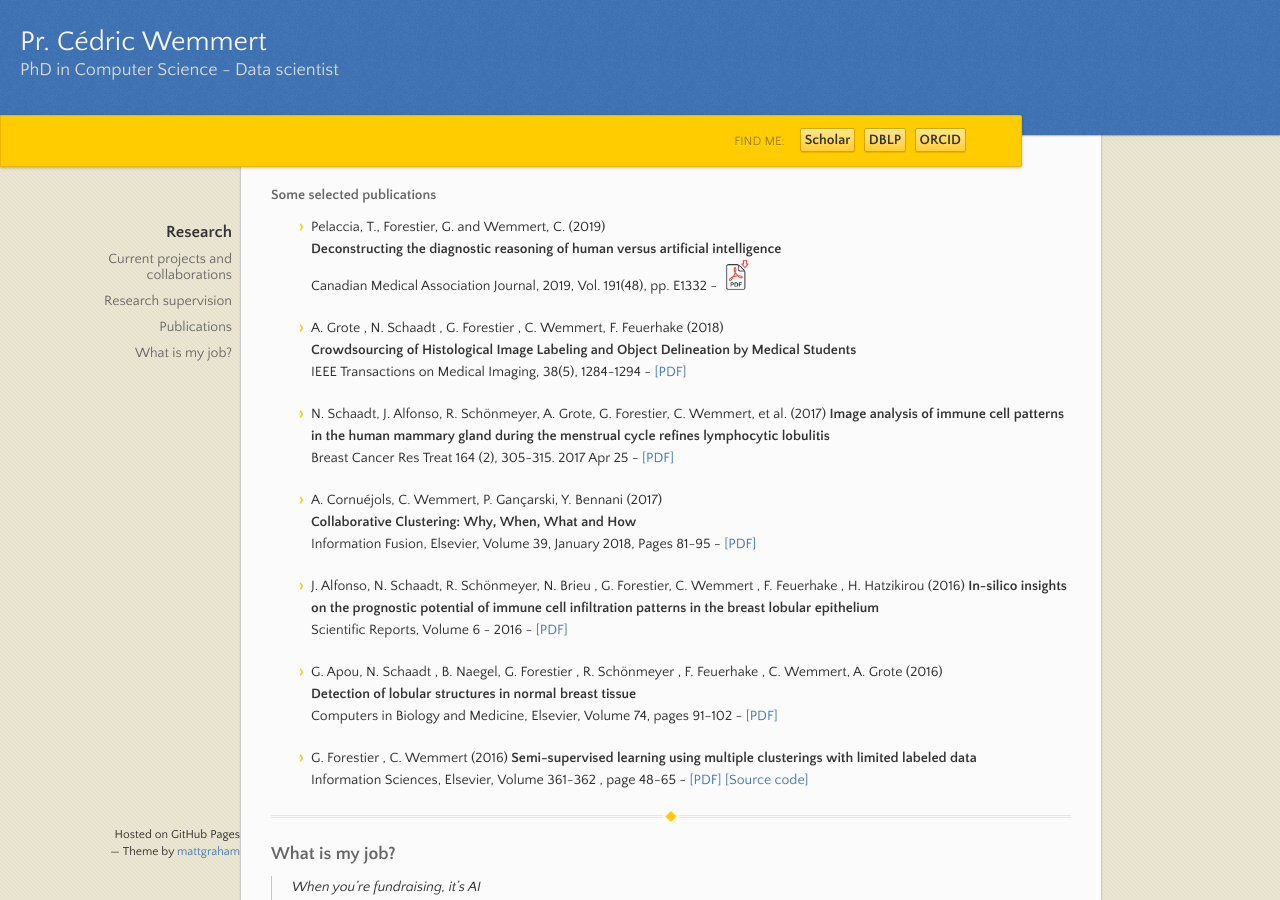
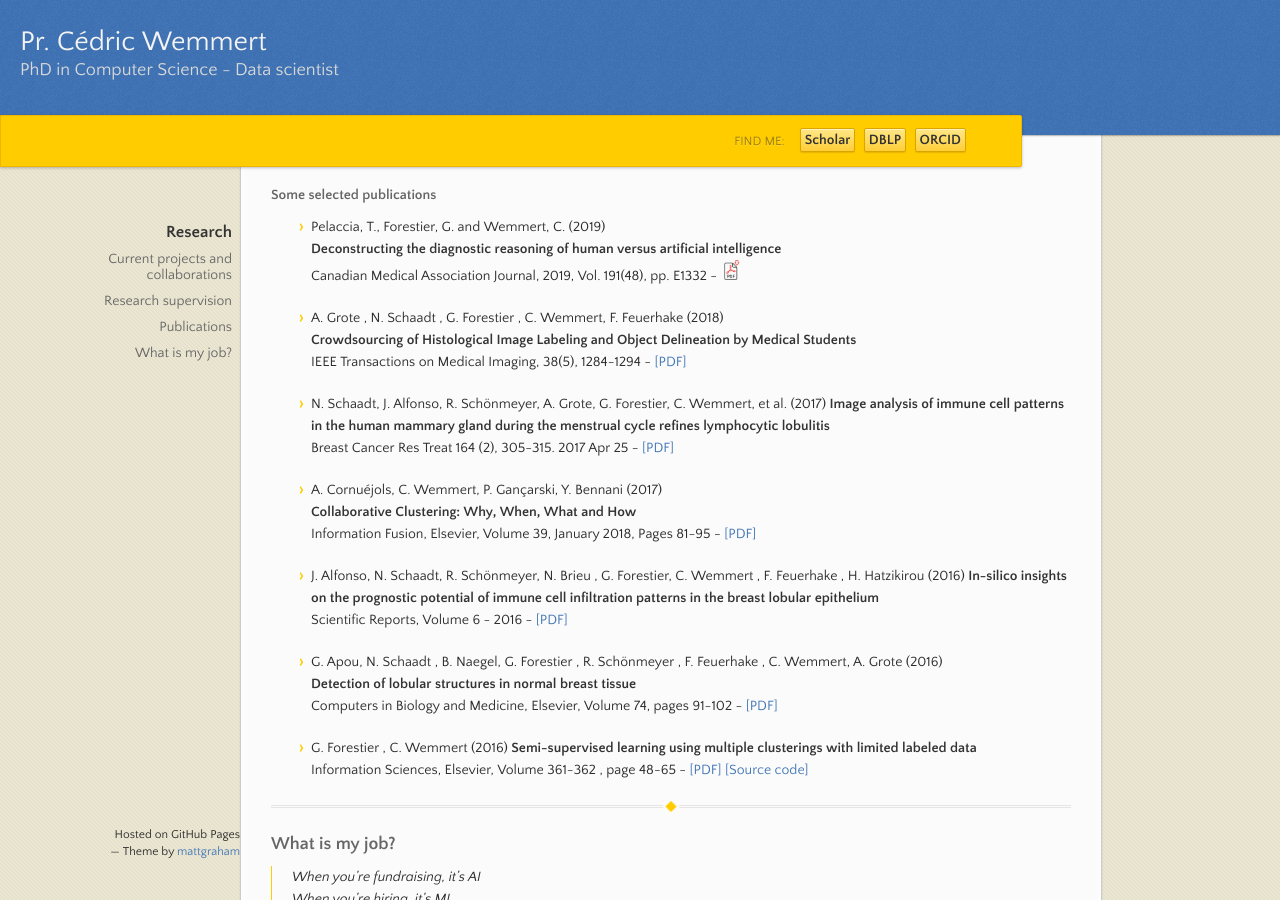
Before and after one commit to wemmertc/webpage, a Jekyll site: the page built from index.md, in a window 1280 px wide and 900 px high, scrolled down 1331 px. Built offline with Jekyll 4.4.1, drawn with Linux system fonts in a browser that asks for light colours; our own code applies the rules of GitHub Pages for plain Markdown files.

Commit message:
publishing

```diff
--- a/index.md
+++ b/index.md
@@ -49,7 +49,7 @@
 
 * Pelaccia, T., Forestier, G. and Wemmert, C. (2019)
 [**Deconstructing the diagnostic reasoning of human versus artificial intelligence**](https://doi.org/10.1503/cmaj.190506)
-Canadian Medical Association Journal, 2019, Vol. 191(48), pp. E1332 - [![pdf](./assets/images/pdf.png){:width="30px"}](./publications/cmaj2019.pdf)
+Canadian Medical Association Journal, 2019, Vol. 191(48), pp. E1332 - [![pdf](./assets/images/pdf.png){:height="20px"}](./publications/cmaj2019.pdf)
 
 * A. Grote , N. Schaadt , G. Forestier , C. Wemmert, F. Feuerhake (2018)
 [**Crowdsourcing of Histological Image Labeling and Object Delineation by Medical Students**](https://doi.org/10.1109/TMI.2018.2883237)
```
